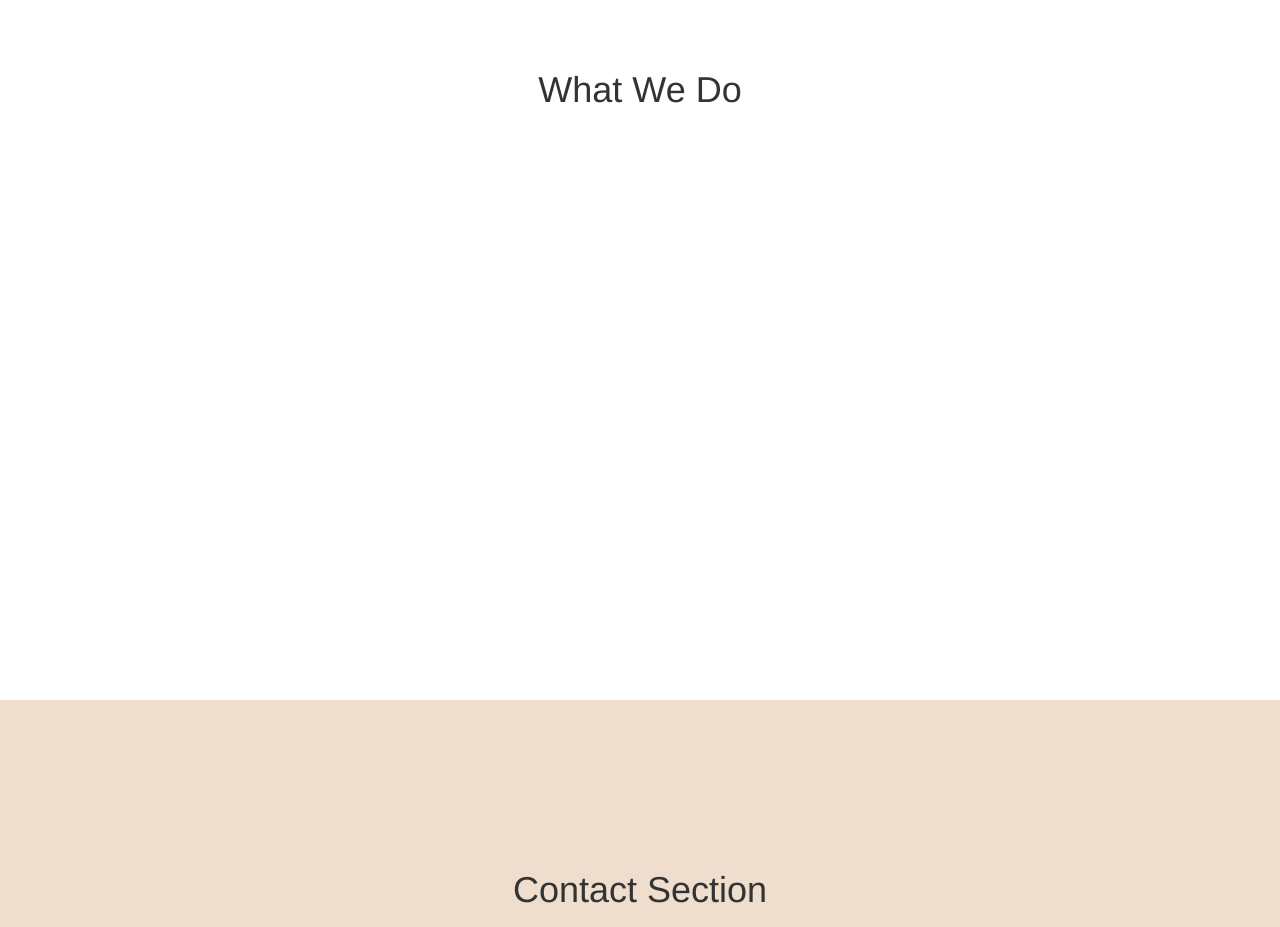
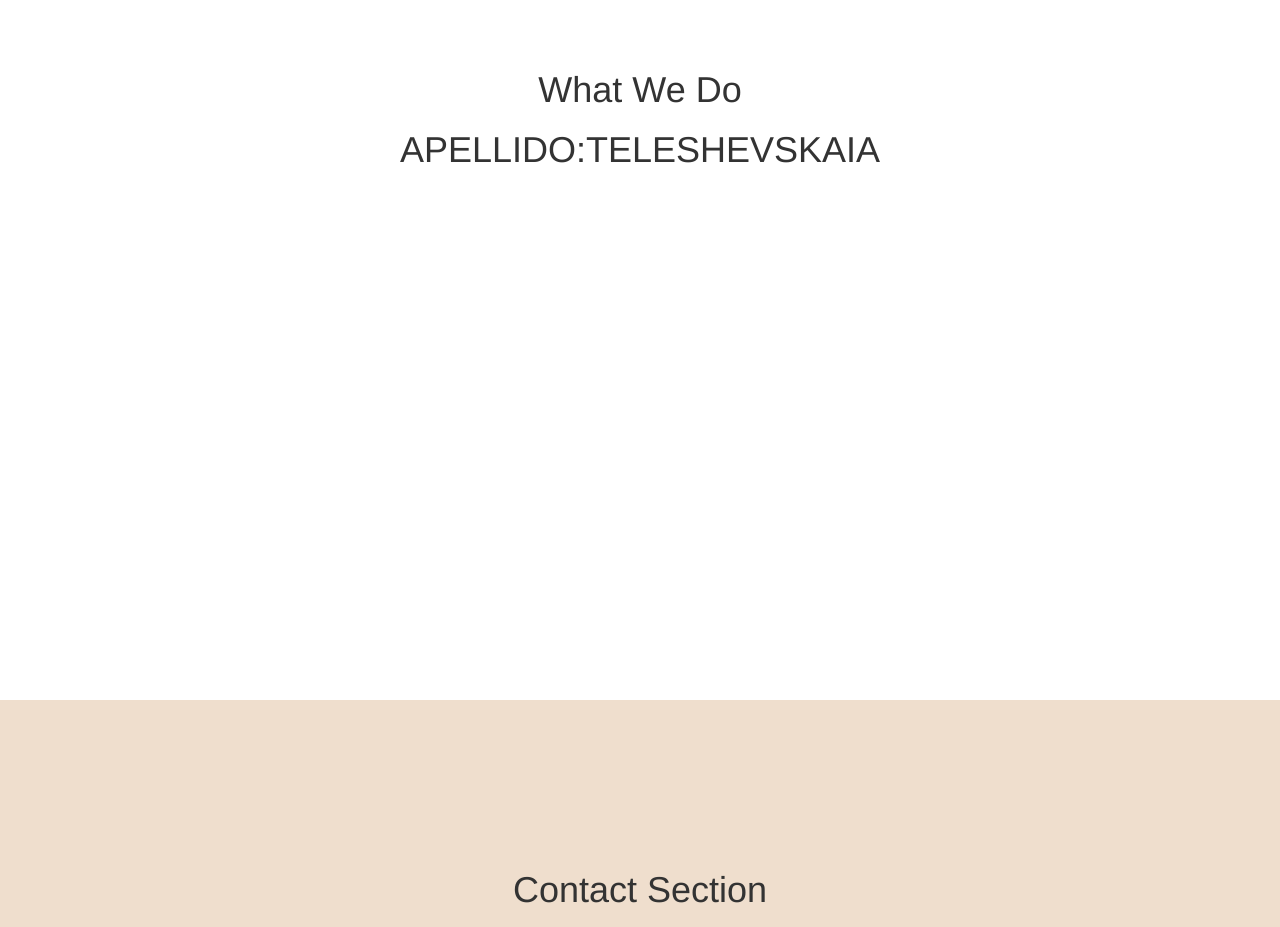
Before and after one commit to anastasiiacv23/carpetaejDos, a plain HTML site: page public_html/index.html in a window 1280 px wide. Shown: the part 1700-2627 px from the top of the page. Drawn offline with Linux system fonts and the light colour scheme.

Commit message:
Cambio apellido

```diff
--- a/public_html/index.html
+++ b/public_html/index.html
@@ -74,6 +74,7 @@
             <div class="row">
                 <div class="col-lg-12">
                     <h1>What We Do</h1>
+                    <h1>APELLIDO:TELESHEVSKAIA</h1>
                 </div>
             </div>
         </div>
@@ -85,6 +86,7 @@
             <div class="row">
                 <div class="col-lg-12">
                     <h1>Contact Section</h1>
+
                 </div>
             </div>
         </div>
```
